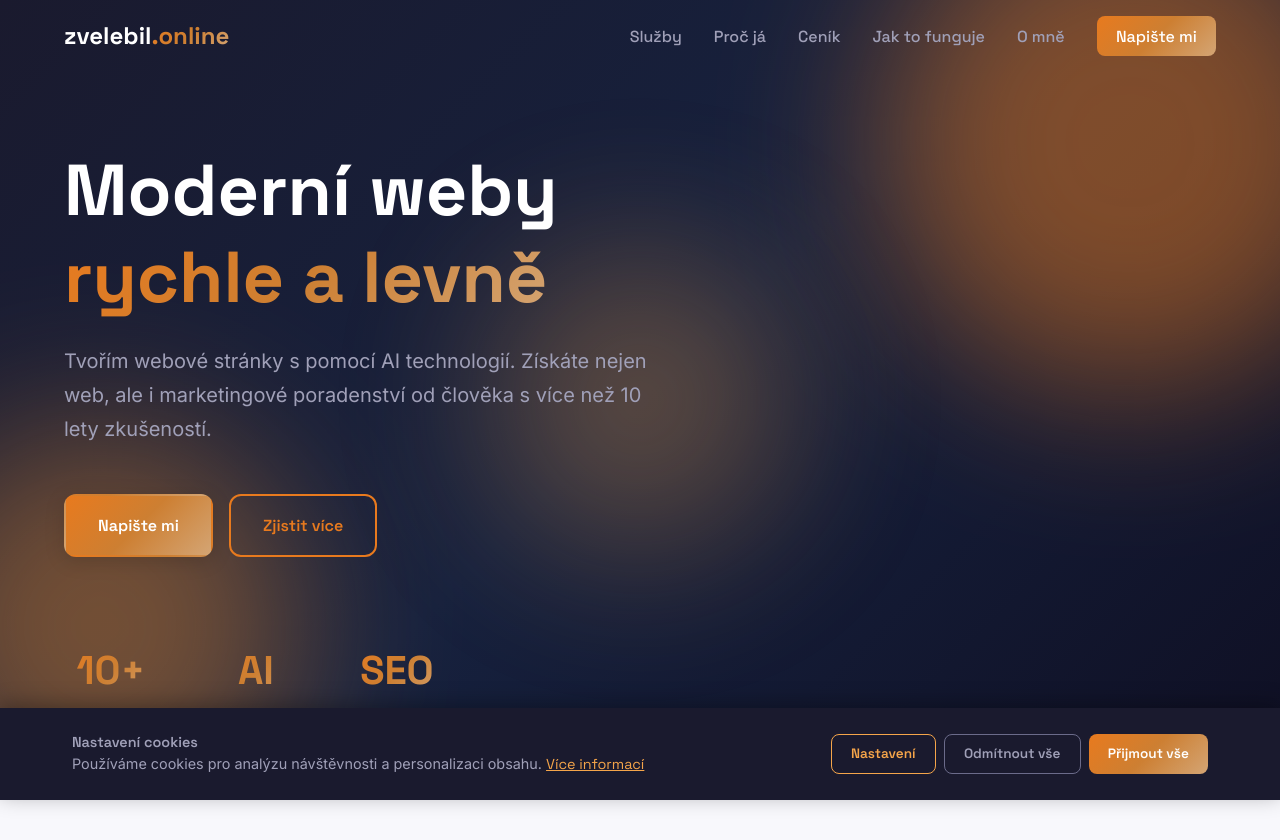
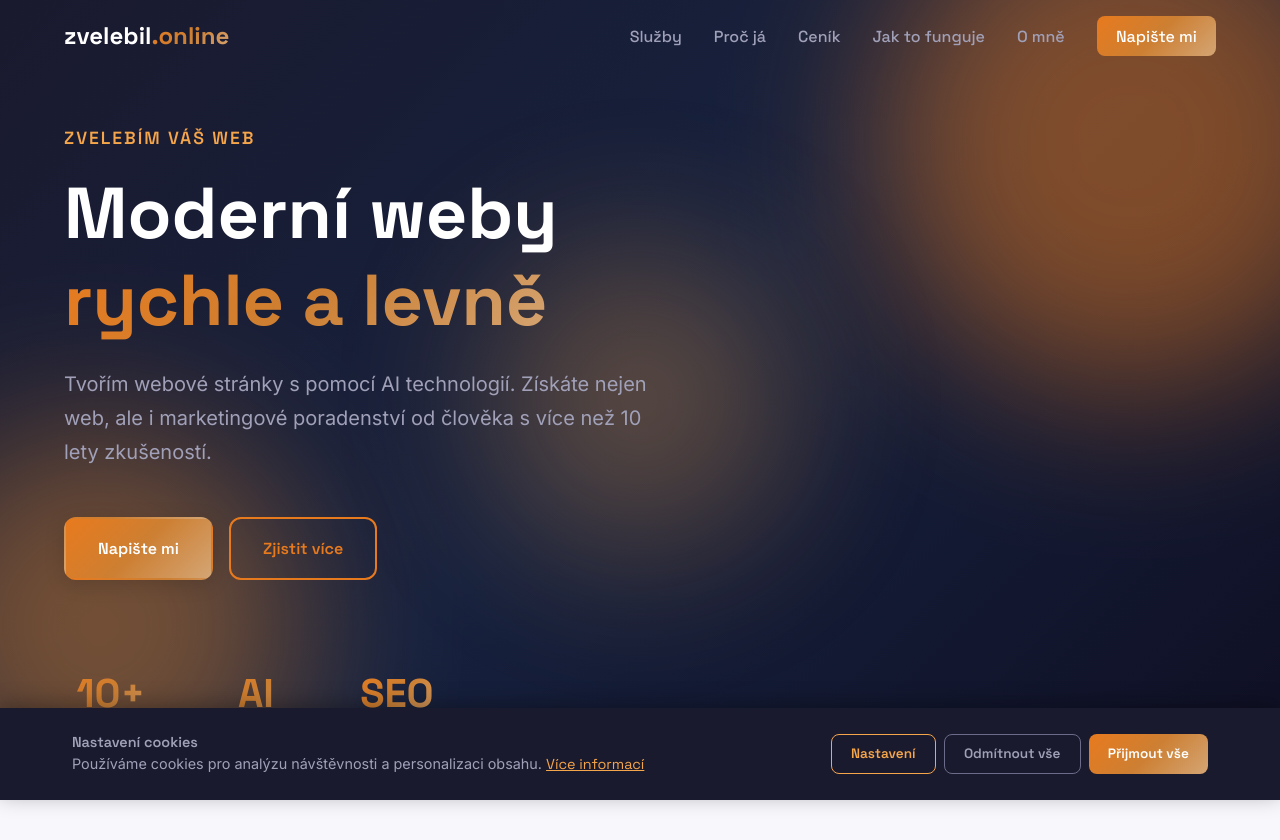
Before and after one commit to Alairik/Zvelebil-web, a PHP site: page / in a window 1280 px wide. Shown: the top 840 px of the page. Run offline with PHP 8.4, Linux system fonts and the light colour scheme.

Commit message:
Přidána slovní hříčka "Zvelebím" na HP
- Hero sekce: přidán tagline "Zvelebím Váš web" nad hlavní nadpis
- O mně sekce: přidán claim "Zvelebím i Váš projekt"
- Nové CSS styly pro .hero-tagline a .about-tagline

https://claude.ai/code/session_015Thog49q8ucAG66RFt2anQ

```diff
--- a/css/style.css
+++ b/css/style.css
@@ -330,6 +330,16 @@ ul, ol {
     position: relative;
     z-index: 1;
     max-width: 800px;
+}
+
+.hero-tagline {
+    font-family: var(--font-heading);
+    font-size: 1.1rem;
+    font-weight: 600;
+    color: var(--color-primary-light);
+    text-transform: uppercase;
+    letter-spacing: 2px;
+    margin-bottom: var(--spacing-sm);
 }
 
 .hero-title {
@@ -991,6 +1001,17 @@ ul, ol {
 .about-text .section-title::after {
     left: 0;
     transform: none;
+}
+
+.about-tagline {
+    font-family: var(--font-heading);
+    font-size: 1.5rem;
+    font-weight: 600;
+    background: var(--gradient-primary);
+    -webkit-background-clip: text;
+    -webkit-text-fill-color: transparent;
+    background-clip: text;
+    margin: var(--spacing-md) 0;
 }
 
 .about-lead {
--- a/index.html
+++ b/index.html
@@ -74,6 +74,7 @@
         </div>
         <div class="container">
             <div class="hero-content">
+                <p class="hero-tagline fade-in">Zvelebím Váš web</p>
                 <h1 class="hero-title fade-in">
                     Moderní weby<br>
                     <span class="highlight">rychle a levně</span>
@@ -336,6 +337,7 @@
             <div class="about-content">
                 <div class="about-text reveal">
                     <h2 class="section-title">O mně</h2>
+                    <p class="about-tagline">Zvelebím i Váš projekt.</p>
                     <p class="about-lead">Dělám weby a digitální marketing přes 10 let.</p>
                     <p>Začínal jsem jako projekťák webových a e-shopových projektů – osahal jsem Shopify, WordPress, PrestaShop i lokální krabice. Vím, kde jsou všechny nástrahy a co se může pokazit.</p>
                     <p>Pak jsem 6 let dřel v digitálním marketingu: SEO, reklamy, tracking, mailing, strategie. Vystudoval jsem to a rozumím brandingu.</p>
```
